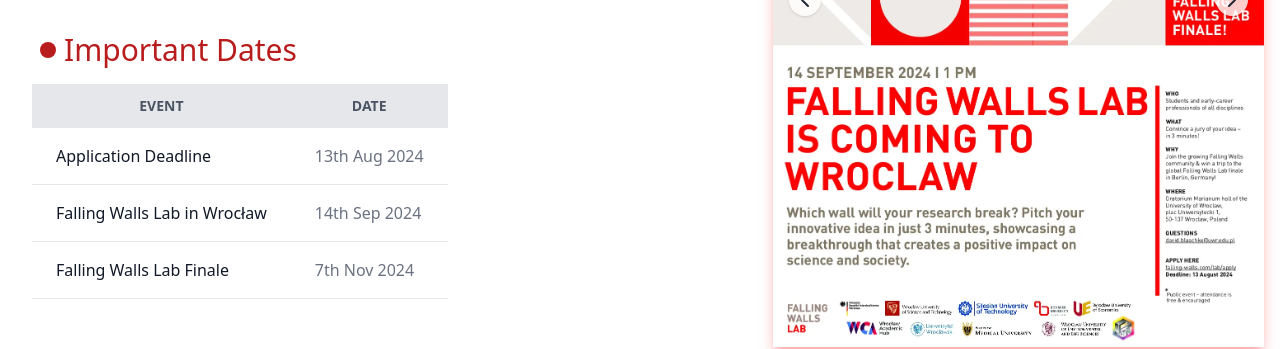
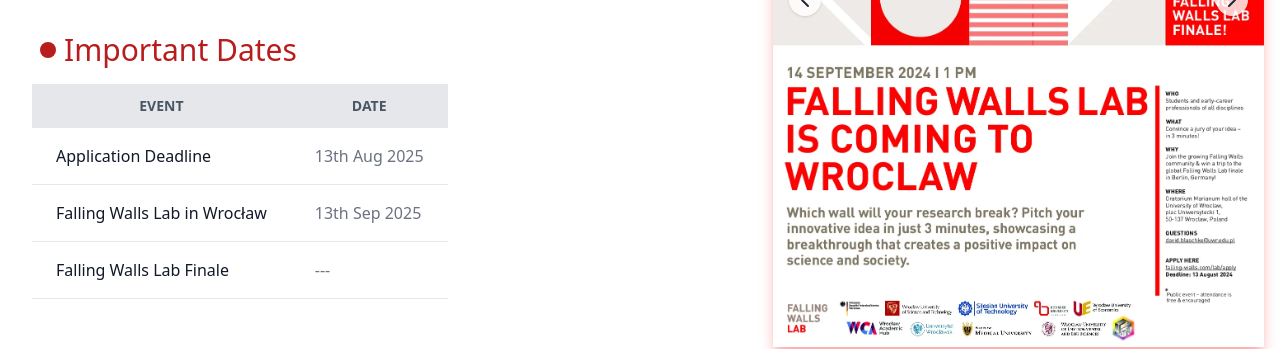
Before and after one commit to biplab37/FallingWallsNext, a Next.js app: page /information in a window 1280 px wide. Shown: the part 1040-1389 px from the top of the page. Built offline with nearby package versions, Linux system fonts and the light colour scheme.

Commit message:
Changed the dates for this years fwl

```diff
--- a/app/components/infoSection.tsx
+++ b/app/components/infoSection.tsx
@@ -20,11 +20,11 @@ export default function InfoSection() {
       />
       <InfoQ
         question="What is the application deadline?"
-        answer="The application deadline is 14th August 2024."
+        answer="The application deadline is 13th August 2025."
       />
       <InfoQ
         question="When will the event take place?"
-        answer="The event will take place on 14th September 2024."
+        answer="The event will take place on 13th September 2025."
       />
       <InfoQ
         question="How can you apply?"
--- a/app/information/page.tsx
+++ b/app/information/page.tsx
@@ -180,7 +180,7 @@ export default function Information() {
                       >
                         Application Deadline
                       </th>
-                      <td className="px-6 py-4">13th Aug 2024</td>
+                      <td className="px-6 py-4">13th Aug 2025</td>
                     </tr>
                     <tr className="bg-white border-b hover:bg-gray-50">
                       <th
@@ -189,7 +189,7 @@ export default function Information() {
                       >
                         Falling Walls Lab in Wrocław
                       </th>
-                      <td className="px-6 py-4">14th Sep 2024</td>
+                      <td className="px-6 py-4">13th Sep 2025</td>
                     </tr>
                     <tr className="bg-white border-b hover:bg-gray-50 ">
                       <th
@@ -198,7 +198,7 @@ export default function Information() {
                       >
                         Falling Walls Lab Finale
                       </th>
-                      <td className="px-6 py-4">7th Nov 2024</td>
+                      <td className="px-6 py-4">---</td>
                     </tr>
                   </tbody>
                 </table>
```
